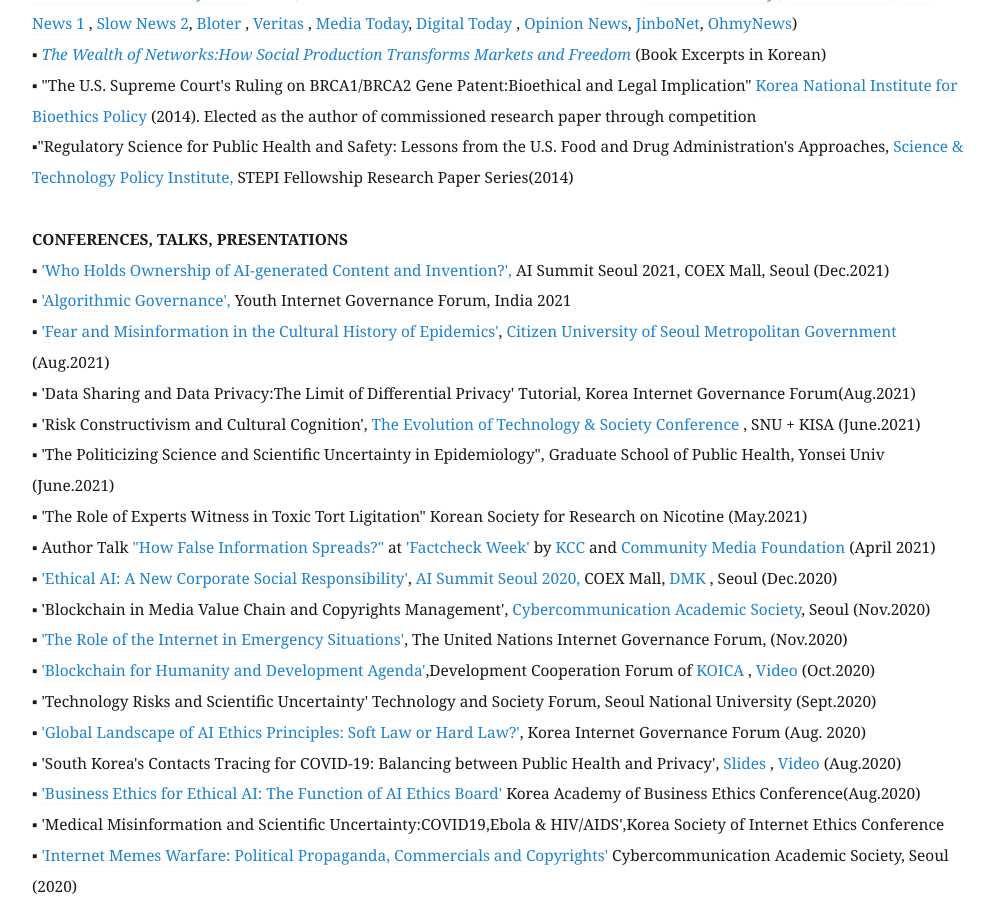
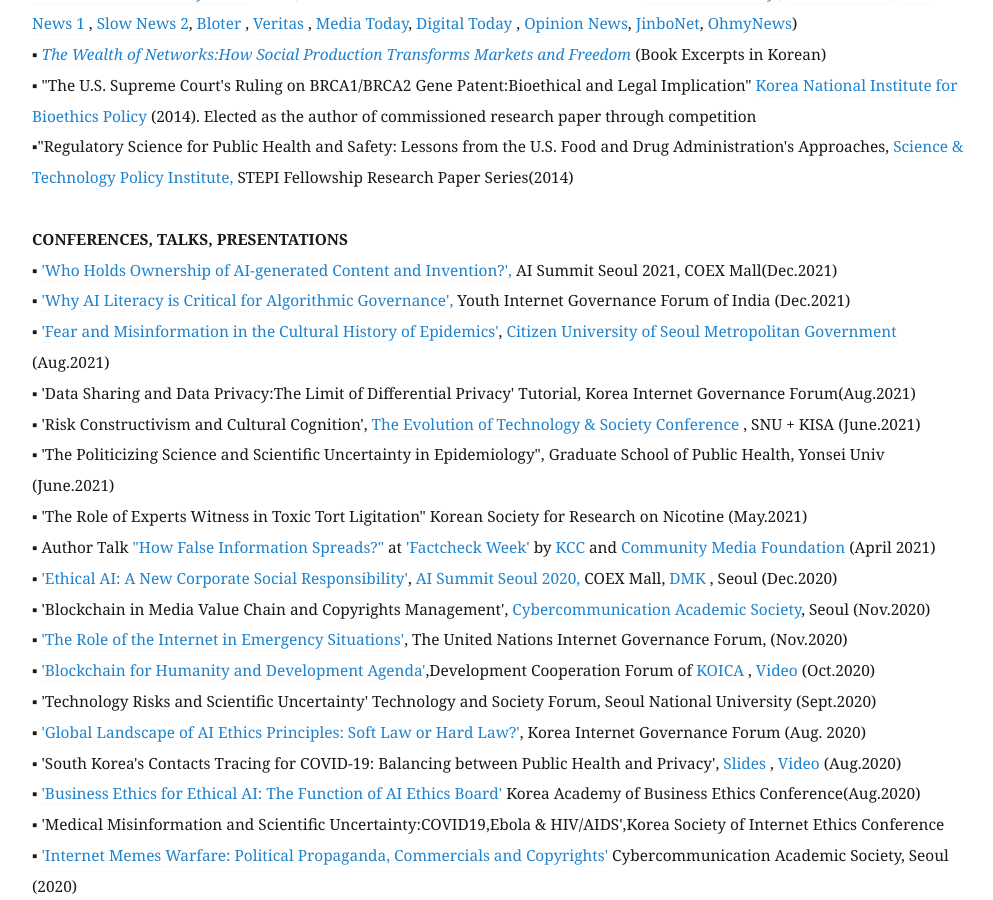
Before and after one commit to eunchangchoi/eunchangchoi.github.io, a Jekyll site: the page built from index.md, in a window 1280 px wide and 900 px high, scrolled down 3253 px. Shown: the whole window, without its empty margins (68-1061 px from the left). Built offline with Jekyll 4.4.1, drawn with Linux system fonts in a browser that asks for light colours.

Commit message:
Update index.md

```diff
--- a/index.md
+++ b/index.md
@@ -72,8 +72,8 @@
 ▪"Regulatory Science for Public Health and Safety: Lessons from the U.S. Food and Drug Administration's Approaches,<a href="https://www.stepi.re.kr/site/stepien/main.do"> Science & Technology Policy Institute, </a>STEPI Fellowship Research Paper Series(2014)<br>
      <br>
  <strong> CONFERENCES, TALKS, PRESENTATIONS </strong> <br>
-▪ <a href="https://aisummit.co.kr/agenda_2021-2/">'Who Holds Ownership of AI-generated Content and Invention?',</a> AI Summit Seoul 2021, COEX Mall, Seoul (Dec.2021) <br>
-▪ <a href="https://youthigf.in/2021/12/02/agenda/">'Algorithmic Governance',</a> Youth Internet Governance Forum, India 2021 <br>
+▪ <a href="https://aisummit.co.kr/agenda_2021-2/">'Who Holds Ownership of AI-generated Content and Invention?',</a> AI Summit Seoul 2021, COEX Mall(Dec.2021)<br>
+▪ <a href="https://youthigf.in/2021/12/02/agenda/">'Why AI Literacy is Critical for Algorithmic Governance',</a> Youth Internet Governance Forum of India (Dec.2021)<br>
 ▪ <a href="https://www.asiae.co.kr/article/2021081610112312900">'Fear and Misinformation in the Cultural History of Epidemics'</a>, <a href="https://opengov.seoul.go.kr/mediahub/20417385"> Citizen University of Seoul Metropolitan Government </a>(Aug.2021) <br>
 ▪ 'Data Sharing and Data Privacy:The Limit of Differential Privacy' Tutorial, Korea Internet Governance Forum(Aug.2021) <br>
 ▪ 'Risk Constructivism and Cultural Cognition', <a href="http://cis.snu.ac.kr/sub2/2_2_6_2.php?mode=view&number=1509&b_name=meet1_2">The Evolution of Technology & Society Conference </a>, SNU + KISA (June.2021)<br>
```
